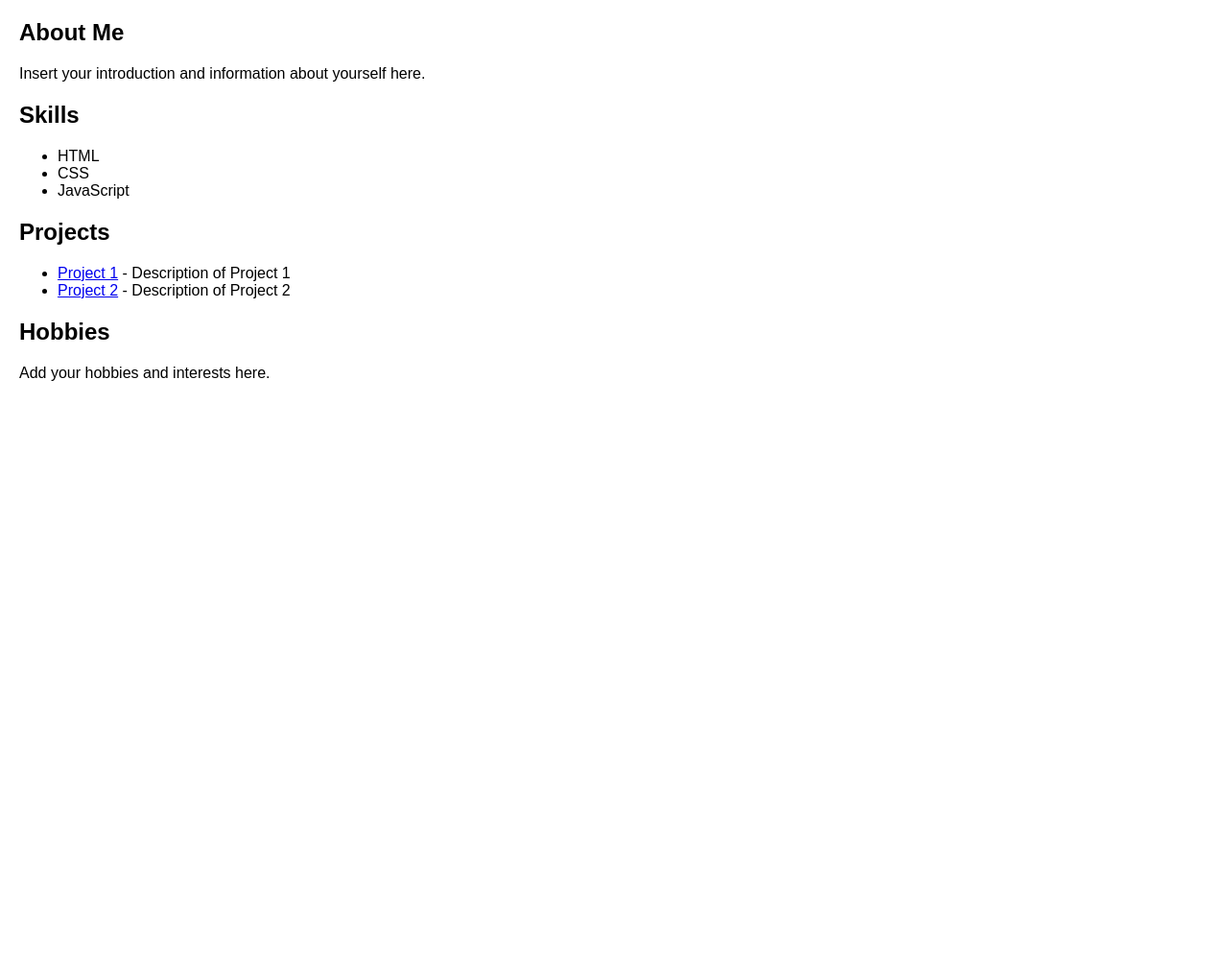
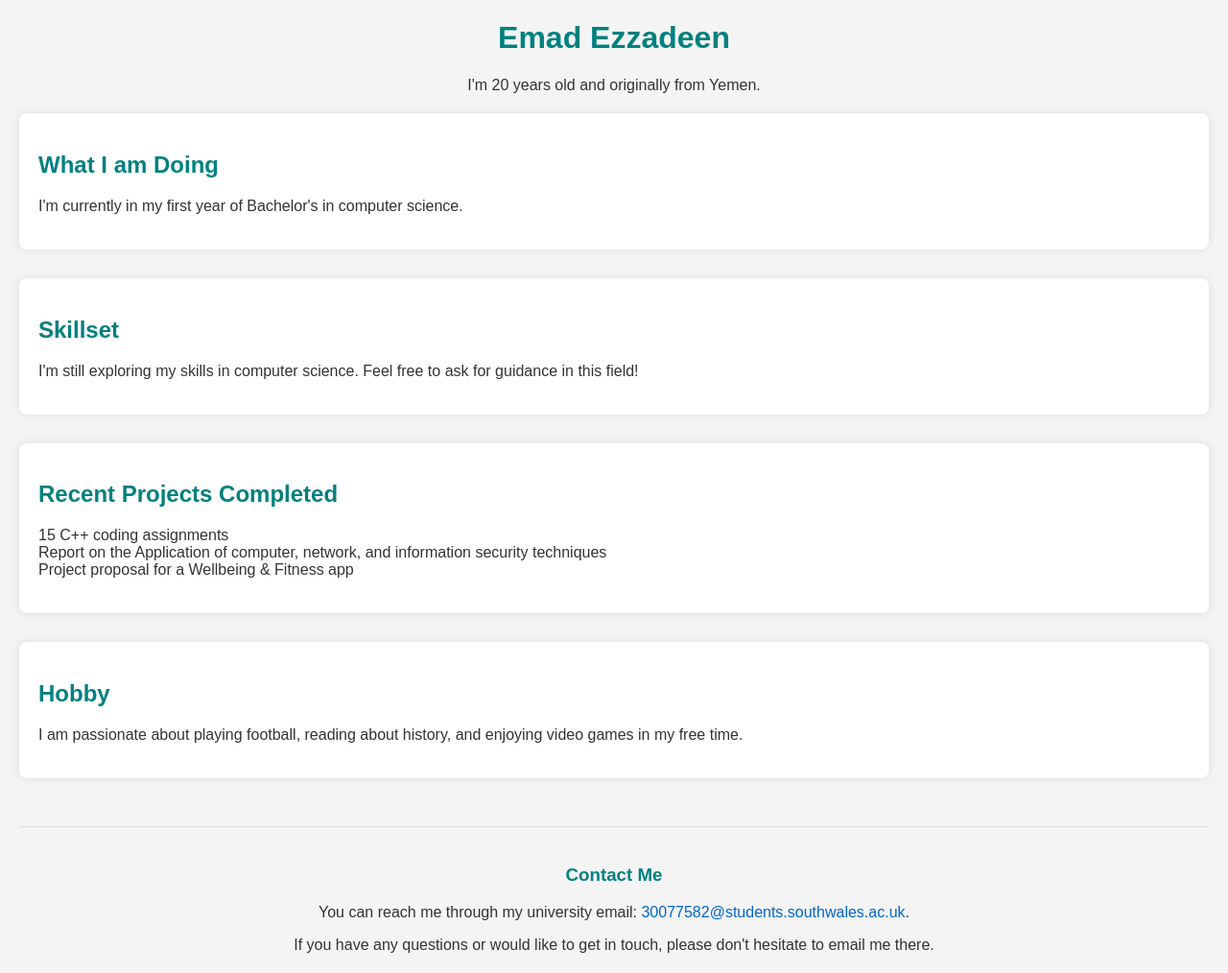
Before and after one commit to emadezzz/emad.github.io, a plain HTML site: page index.html in a window 1280 px wide. Shown: the whole page at 96% size. Before the commit the page ends 800 px from the top, so only its background shows below. Drawn offline with Linux system fonts and the light colour scheme.

Commit message:
Update index.html

```diff
--- a/index.html
+++ b/index.html
@@ -2,46 +2,81 @@
 <html lang="en">
 <head>
     <meta charset="UTF-8">
-    <title>Your Portfolio</title>
+    <title>Emad Ezzadeen's Portfolio</title>
     <style>
-        /* Add CSS styles here to customize your portfolio */
         body {
             font-family: Arial, sans-serif;
             margin: 20px;
+            background-color: #f4f4f4;
+            color: #333;
+        }
+        header {
+            text-align: center;
+            margin-bottom: 20px;
         }
         section {
-            margin-bottom: 20px;
+            background-color: #fff;
+            padding: 20px;
+            border-radius: 8px;
+            box-shadow: 0 0 10px rgba(0, 0, 0, 0.1);
+            margin-bottom: 30px;
+        }
+        h1, h2, h3 {
+            color: #008080;
+        }
+        ul {
+            list-style-type: none;
+            padding: 0;
+        }
+        a {
+            text-decoration: none;
+            color: #0066cc;
+        }
+        a:hover {
+            text-decoration: underline;
+        }
+        footer {
+            text-align: center;
+            margin-top: 50px;
+            padding-top: 20px;
+            border-top: 1px solid #ddd;
         }
     </style>
 </head>
 <body>
+    <header>
+        <h1>Emad Ezzadeen</h1>
+        <p>I'm 20 years old and originally from Yemen.</p>
+    </header>
+
     <section>
-        <h1>About Me</h1>
-        <p>Insert your introduction and information about yourself here.</p>
+        <h2>What I am Doing</h2>
+        <p>I'm currently in my first year of Bachelor's in computer science.</p>
     </section>
 
     <section>
-        <h2>Skills</h2>
+        <h2>Skillset</h2>
+        <p>I'm still exploring my skills in computer science. Feel free to ask for guidance in this field!</p>
+    </section>
+
+    <section>
+        <h2>Recent Projects Completed</h2>
         <ul>
-            <li>HTML</li>
-            <li>CSS</li>
-            <li>JavaScript</li>
-            <!-- Add more skills -->
+            <li>15 C++ coding assignments</li>
+            <li>Report on the Application of computer, network, and information security techniques</li>
+            <li>Project proposal for a Wellbeing & Fitness app</li>
         </ul>
     </section>
 
     <section>
-        <h2>Projects</h2>
-        <ul>
-            <li><a href="#">Project 1</a> - Description of Project 1</li>
-            <li><a href="#">Project 2</a> - Description of Project 2</li>
-            <!-- Add more projects -->
-        </ul>
+        <h2>Hobby</h2>
+        <p>I am passionate about playing football, reading about history, and enjoying video games in my free time.</p>
     </section>
 
-    <section>
-        <h2>Hobbies</h2>
-        <p>Add your hobbies and interests here.</p>
-    </section>
+    <footer>
+        <h3>Contact Me</h3>
+        <p>You can reach me through my university email: <a href="mailto:30077582@students.southwales.ac.uk">30077582@students.southwales.ac.uk</a>.</p>
+        <p>If you have any questions or would like to get in touch, please don't hesitate to email me there.</p>
+    </footer>
 </body>
 </html>
```
